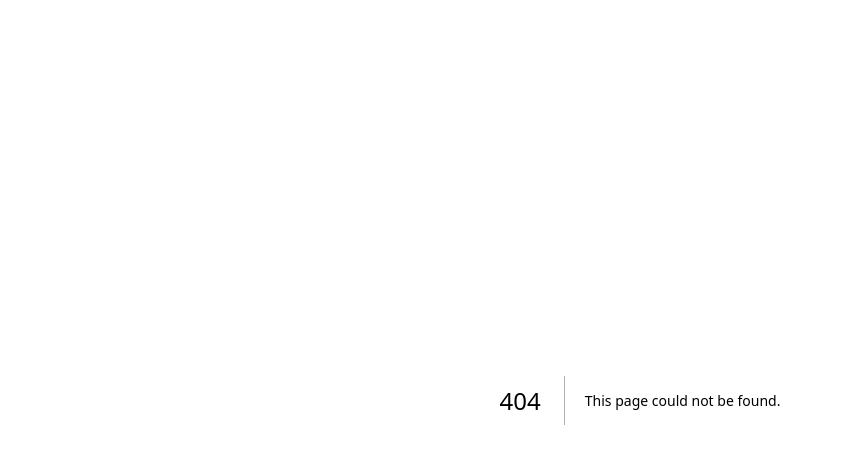
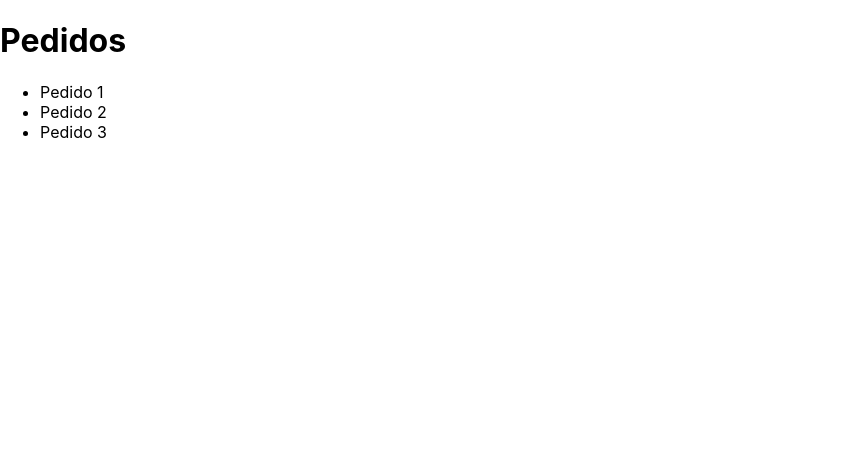
Before and after one commit to dcs-academy/fundamentos-frontend, a Next.js app in the folder nextjs/aula-nextjs/: page /account/orders in a window 1280 px wide. Before the commit this address had no page. Shown: the top 464 px of the page, without its empty margins (0-841 px from the left). Built offline with nearby package versions, Linux system fonts and the light colour scheme.

Commit message:
feat: source about nextjs lesson 02

```diff
--- /dev/null
+++ b/nextjs/aula-nextjs/pages/account/orders/index.js
@@ -0,0 +1,27 @@
+import { useRouter } from "next/router";
+import Link from "next/link";
+
+export default function PageOrders() {
+  const router = useRouter();
+  const { year, month } = router.query;
+  return (
+    <div>
+      <h1>
+        Pedidos {month} {year}
+      </h1>
+      <ul>
+        <li>
+          <Link href={`/account/orders/1?year=${year}&month=${month}`}>
+            Pedido 1
+          </Link>
+        </li>
+        <li>
+          <Link href="/account/orders/2">Pedido 2</Link>
+        </li>
+        <li>
+          <Link href="/account/orders/3">Pedido 3</Link>
+        </li>
+      </ul>
+    </div>
+  );
+}
```
Also changed, not shown: nextjs/aula-nextjs/pages/account/index.js (added, +7 -0 lines), nextjs/aula-nextjs/pages/account/orders/[id].js (added, +12 -0 lines), nextjs/aula-nextjs/pages/category/[...slug].js (added, +15 -0 lines), nextjs/aula-nextjs/pages/category/index.js (added, +7 -0 lines), nextjs/aula-nextjs/pages/category/informatica.js (added, +8 -0 lines), nextjs/aula-nextjs/pages/contact.js (added, +7 -0 lines).
